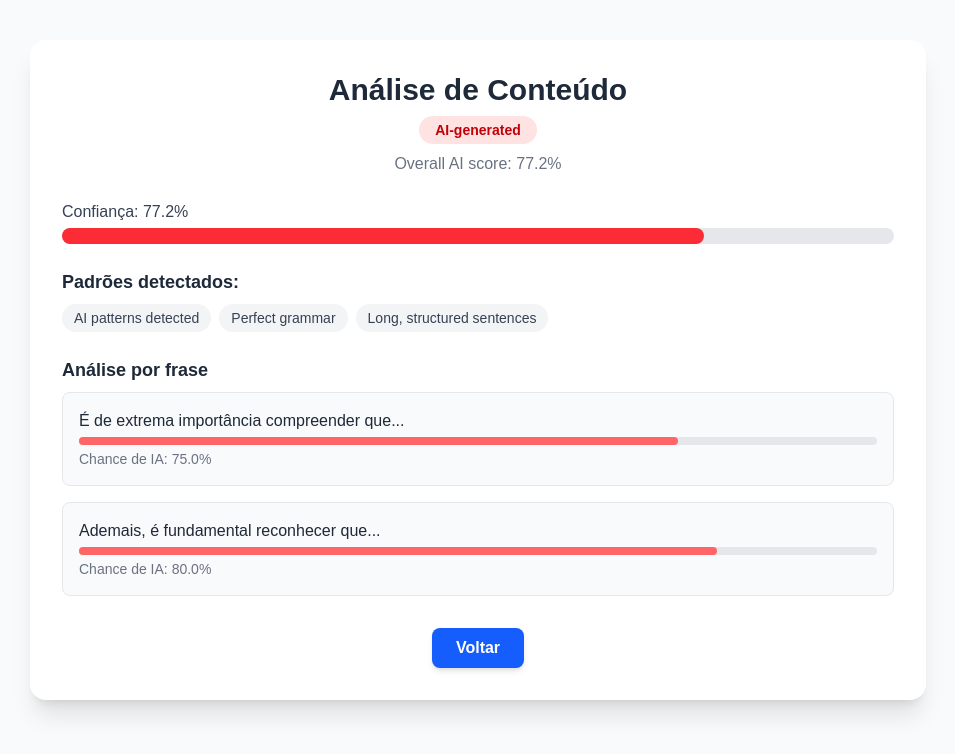
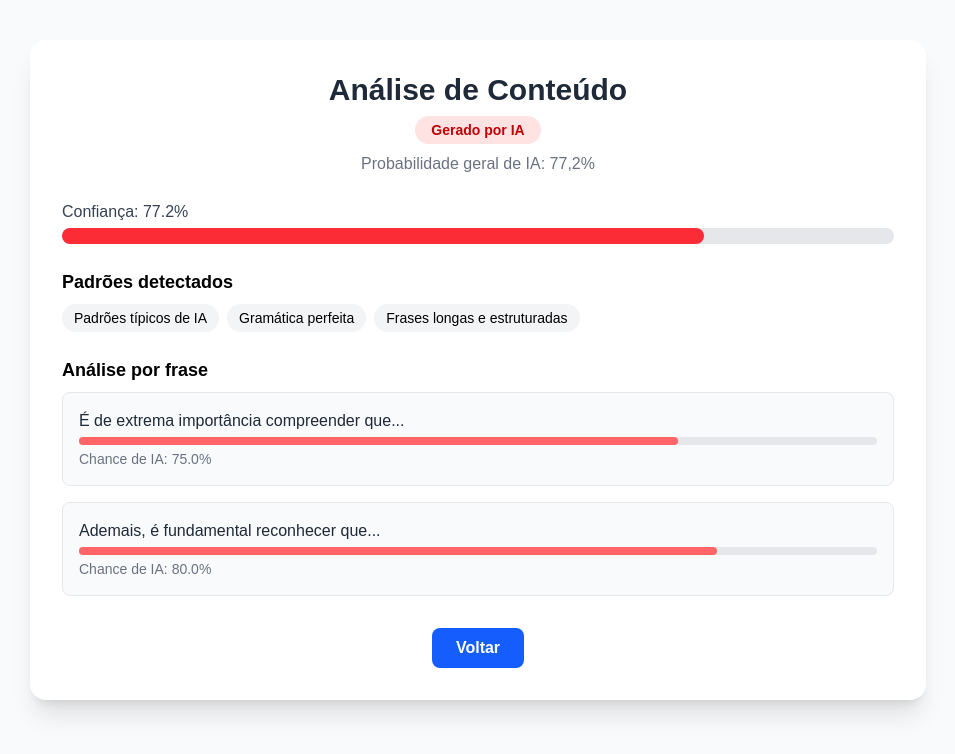
Before and after one commit to ryannardelli/IAlerta_front_end, a React (Vite) app: page /result-analysis in a window 1280 px wide. Shown: the top 754 px of the page, without its empty margins (162-1117 px from the left). Built offline with nearby package versions, Linux system fonts and the light colour scheme.

Commit message:
style: Added new fixes on component

```diff
--- a/src/components/EmptyResult/index.tsx
+++ b/src/components/EmptyResult/index.tsx
@@ -2,7 +2,7 @@ import { FileSearch } from "lucide-react";
 
 export function EmptyResult() {
   return (
-    <div className="flex flex-col items-center justify-center text-center py-24 space-y-4">
+    <div className="flex flex-col items-center h-screen justify-center text-center py-24 space-y-4">
 
       <div className="p-4 rounded-full bg-slate-800">
         <FileSearch className="w-8 h-8 text-primary" />
--- a/src/pages/AIAnalysisPage/index.tsx
+++ b/src/pages/AIAnalysisPage/index.tsx
@@ -1,24 +1,145 @@
+// export default function AIAnalysisPage() {
+//   // Dados mockados
+//   const result = {
+//     likelihood: "AI-generated",
+//     reasoning: "Overall AI score: 77.2%",
+//     confidence: 0.772,
+//     patterns: ["AI patterns detected", "Perfect grammar", "Long, structured sentences"],
+//     sentences: [
+//       { text: "É de extrema importância compreender que...", score: 0.75 },
+//       { text: "Ademais, é fundamental reconhecer que...", score: 0.80 },
+//     ],
+//   };
+
+//   return (
+//     <div className="min-h-screen bg-gray-50 flex flex-col items-center py-10 px-4">
+//       <div className="w-full max-w-4xl bg-white rounded-2xl shadow-xl p-8">
+//         {/* Header */}
+//         <div className="flex flex-col items-center mb-6">
+//           <h1 className="text-3xl font-bold text-gray-800 mb-2">
+//             Análise de Conteúdo
+//           </h1>
+//           <span
+//             className={`px-4 py-1 rounded-full text-sm font-semibold ${
+//               result.likelihood === "AI-generated"
+//                 ? "bg-red-100 text-red-700"
+//                 : "bg-green-100 text-green-700"
+//             }`}
+//           >
+//             {result.likelihood}
+//           </span>
+//           <p className="mt-2 text-gray-500">{result.reasoning}</p>
+//         </div>
+
+//         {/* Barra de progresso */}
+//         <div className="mb-6">
+//           <p className="text-gray-700 font-medium mb-1">Confiança: {(result.confidence * 100).toFixed(1)}%</p>
+//           <div className="w-full bg-gray-200 rounded-full h-4">
+//             <div
+//               className="bg-red-500 h-4 rounded-full transition-all duration-500"
+//               style={{ width: `${result.confidence * 100}%` }}
+//             ></div>
+//           </div>
+//         </div>
+
+//         {/* Padrões detectados */}
+//         <div className="mb-6">
+//           <h2 className="text-lg font-semibold text-gray-800 mb-2">Padrões detectados:</h2>
+//           <ul className="flex flex-wrap gap-2">
+//             {result.patterns.map((pattern, idx) => (
+//               <li
+//                 key={idx}
+//                 className="bg-gray-100 text-gray-700 px-3 py-1 rounded-full text-sm"
+//               >
+//                 {pattern}
+//               </li>
+//             ))}
+//           </ul>
+//         </div>
+
+//         {/* Detalhes frase a frase */}
+//         <div>
+//           <h2 className="text-lg font-semibold text-gray-800 mb-2">
+//             Análise por frase
+//           </h2>
+//           <div className="space-y-4">
+//             {result.sentences.map((sentence, idx) => (
+//               <div
+//                 key={idx}
+//                 className="bg-gray-50 p-4 rounded-lg border border-gray-200"
+//               >
+//                 <p className="text-gray-800 mb-1">{sentence.text}</p>
+//                 <div className="w-full bg-gray-200 rounded-full h-2">
+//                   <div
+//                     className="bg-red-400 h-2 rounded-full"
+//                     style={{ width: `${sentence.score * 100}%` }}
+//                   ></div>
+//                 </div>
+//                 <p className="text-sm text-gray-500 mt-1">
+//                   Chance de IA: {(sentence.score * 100).toFixed(1)}%
+//                 </p>
+//               </div>
+//             ))}
+//           </div>
+//         </div>
+
+//         {/* Botão voltar */}
+//         <div className="mt-8 flex justify-center">
+//           <button className="bg-blue-600 hover:bg-blue-700 text-white font-semibold px-6 py-2 rounded-lg shadow-md transition cursor-pointer">
+//             Voltar
+//           </button>
+//         </div>
+//       </div>
+//     </div>
+//   );
+// }
+
+import { useEffect } from "react";
+import { useAnalysis } from "../../hooks/useAnalysis";
+import { EmptyResult } from "../../components/EmptyResult";
+
 export default function AIAnalysisPage() {
-  // Dados mockados
-  const result = {
-    likelihood: "AI-generated",
-    reasoning: "Overall AI score: 77.2%",
-    confidence: 0.772,
-    patterns: ["AI patterns detected", "Perfect grammar", "Long, structured sentences"],
-    sentences: [
-      { text: "É de extrema importância compreender que...", score: 0.75 },
-      { text: "Ademais, é fundamental reconhecer que...", score: 0.80 },
-    ],
-  };
+  const { state, dispatch } = useAnalysis();
+  const result = state.result;
+
+  // Mock apenas para desenvolvimento
+  useEffect(() => {
+    dispatch({
+      type: "SET_RESULT",
+      payload: {
+        likelihood: "AI-generated",
+        reasoning: "Probabilidade geral de IA: 77,2%",
+        confidence: 0.772,
+        patterns: [
+          "Padrões típicos de IA",
+          "Gramática perfeita",
+          "Frases longas e estruturadas",
+        ],
+        sentences: [
+          { text: "É de extrema importância compreender que...", score: 0.75 },
+          { text: "Ademais, é fundamental reconhecer que...", score: 0.8 },
+        ],
+      },
+    });
+  }, [dispatch]);
+
+  /* ---------- Empty State ---------- */
+  if (!result) {
+    return (
+      <EmptyResult />
+    );
+  }
 
   return (
     <div className="min-h-screen bg-gray-50 flex flex-col items-center py-10 px-4">
       <div className="w-full max-w-4xl bg-white rounded-2xl shadow-xl p-8">
+
         {/* Header */}
         <div className="flex flex-col items-center mb-6">
           <h1 className="text-3xl font-bold text-gray-800 mb-2">
             Análise de Conteúdo
           </h1>
+
           <span
             className={`px-4 py-1 rounded-full text-sm font-semibold ${
               result.likelihood === "AI-generated"
@@ -26,30 +147,36 @@ export default function AIAnalysisPage() {
                 : "bg-green-100 text-green-700"
             }`}
           >
-            {result.likelihood}
+            {result.likelihood === "AI-generated"
+              ? "Gerado por IA"
+              : "Escrito por humano"}
           </span>
+
           <p className="mt-2 text-gray-500">{result.reasoning}</p>
         </div>
 
-        {/* Barra de progresso */}
+        {/* Confiança */}
         <div className="mb-6">
-          <p className="text-gray-700 font-medium mb-1">Confiança: {(result.confidence * 100).toFixed(1)}%</p>
+          <p className="font-medium text-gray-700 mb-1">
+            Confiança: {(result.confidence * 100).toFixed(1)}%
+          </p>
+
           <div className="w-full bg-gray-200 rounded-full h-4">
             <div
-              className="bg-red-500 h-4 rounded-full transition-all duration-500"
+              className="bg-red-500 h-4 rounded-full transition-all"
               style={{ width: `${result.confidence * 100}%` }}
-            ></div>
+            />
           </div>
         </div>
 
-        {/* Padrões detectados */}
+        {/* Padrões */}
         <div className="mb-6">
-          <h2 className="text-lg font-semibold text-gray-800 mb-2">Padrões detectados:</h2>
+          <h2 className="text-lg font-semibold mb-2">Padrões detectados</h2>
           <ul className="flex flex-wrap gap-2">
             {result.patterns.map((pattern, idx) => (
               <li
                 key={idx}
-                className="bg-gray-100 text-gray-700 px-3 py-1 rounded-full text-sm"
+                className="bg-gray-100 px-3 py-1 rounded-full text-sm"
               >
                 {pattern}
               </li>
@@ -57,24 +184,24 @@ export default function AIAnalysisPage() {
           </ul>
         </div>
 
-        {/* Detalhes frase a frase */}
+        {/* Frases */}
         <div>
-          <h2 className="text-lg font-semibold text-gray-800 mb-2">
-            Análise por frase
-          </h2>
+          <h2 className="text-lg font-semibold mb-2">Análise por frase</h2>
           <div className="space-y-4">
             {result.sentences.map((sentence, idx) => (
               <div
                 key={idx}
-                className="bg-gray-50 p-4 rounded-lg border border-gray-200"
+                className="border border-gray-200 rounded-lg p-4 bg-gray-50"
               >
-                <p className="text-gray-800 mb-1">{sentence.text}</p>
-                <div className="w-full bg-gray-200 rounded-full h-2">
+                <p className="mb-1 text-gray-800">{sentence.text}</p>
+
+                <div className="w-full bg-gray-200 h-2 rounded-full">
                   <div
                     className="bg-red-400 h-2 rounded-full"
                     style={{ width: `${sentence.score * 100}%` }}
-                  ></div>
+                  />
                 </div>
+
                 <p className="text-sm text-gray-500 mt-1">
                   Chance de IA: {(sentence.score * 100).toFixed(1)}%
                 </p>
@@ -83,9 +210,12 @@ export default function AIAnalysisPage() {
           </div>
         </div>
 
-        {/* Botão voltar */}
+        {/* Voltar */}
         <div className="mt-8 flex justify-center">
-          <button className="bg-blue-600 hover:bg-blue-700 text-white font-semibold px-6 py-2 rounded-lg shadow-md transition cursor-pointer">
+          <button
+            onClick={() => dispatch({ type: "CLEAR_RESULT" })}
+            className="bg-blue-600 hover:bg-blue-700 text-white px-6 py-2 rounded-lg font-semibold cursor-pointer"
+          >
             Voltar
           </button>
         </div>
```
